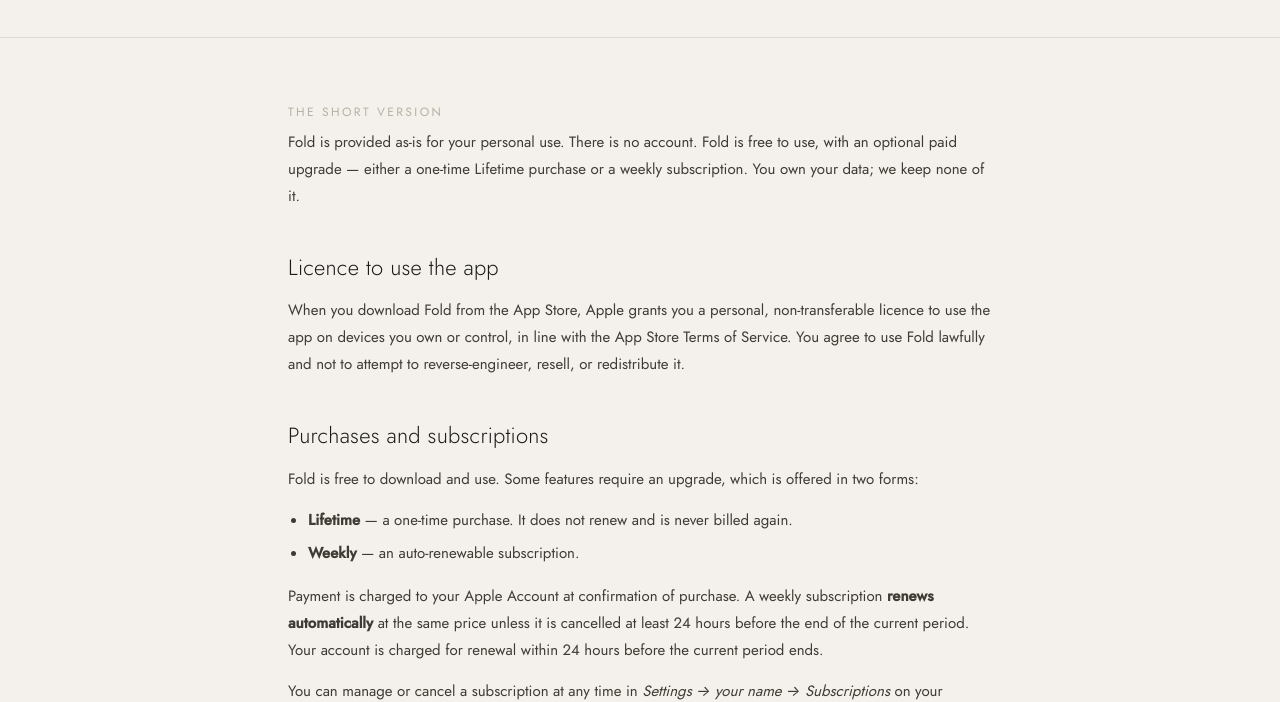
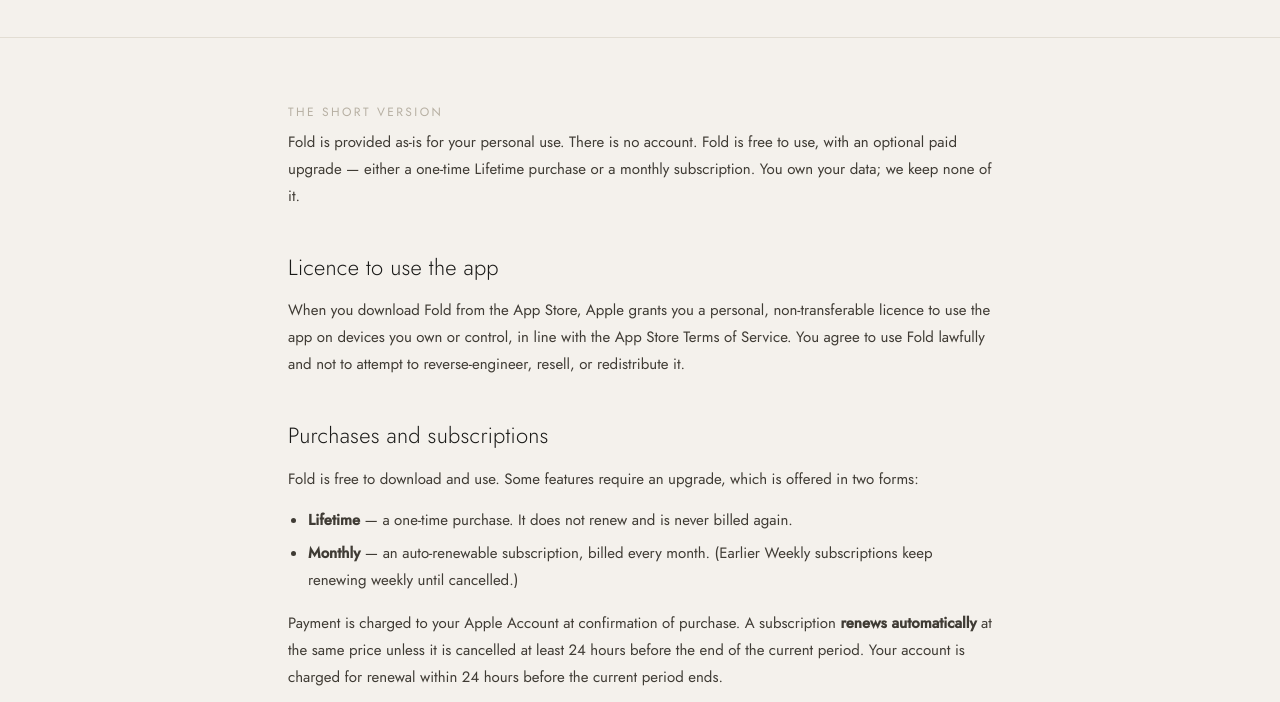
Before and after one commit to datnntqn/fold, a plain HTML site: page terms.html in a window 1280 px wide. Shown: the part 266-968 px from the top of the page. Drawn offline with Linux system fonts and the light colour scheme.

Commit message:
terms: subscription is Monthly, not Weekly

```diff
--- a/terms.html
+++ b/terms.html
@@ -29,7 +29,7 @@
 <main class="article">
   <div class="wrap">
     <p class="tl">The short version</p>
-    <p>Fold is provided as-is for your personal use. There is no account. Fold is free to use, with an optional paid upgrade — either a one-time Lifetime purchase or a weekly subscription. You own your data; we keep none of it.</p>
+    <p>Fold is provided as-is for your personal use. There is no account. Fold is free to use, with an optional paid upgrade — either a one-time Lifetime purchase or a monthly subscription. You own your data; we keep none of it.</p>
 
     <h2>Licence to use the app</h2>
     <p>When you download Fold from the App Store, Apple grants you a personal, non-transferable licence to use the app on devices you own or control, in line with the App Store Terms of Service. You agree to use Fold lawfully and not to attempt to reverse-engineer, resell, or redistribute it.</p>
@@ -38,9 +38,9 @@
     <p>Fold is free to download and use. Some features require an upgrade, which is offered in two forms:</p>
     <ul>
       <li><strong>Lifetime</strong> — a one-time purchase. It does not renew and is never billed again.</li>
-      <li><strong>Weekly</strong> — an auto-renewable subscription.</li>
+      <li><strong>Monthly</strong> — an auto-renewable subscription, billed every month. (Earlier Weekly subscriptions keep renewing weekly until cancelled.)</li>
     </ul>
-    <p>Payment is charged to your Apple Account at confirmation of purchase. A weekly subscription <strong>renews automatically</strong> at the same price unless it is cancelled at least 24 hours before the end of the current period. Your account is charged for renewal within 24 hours before the current period ends.</p>
+    <p>Payment is charged to your Apple Account at confirmation of purchase. A subscription <strong>renews automatically</strong> at the same price unless it is cancelled at least 24 hours before the end of the current period. Your account is charged for renewal within 24 hours before the current period ends.</p>
     <p>You can manage or cancel a subscription at any time in <em>Settings → your name → Subscriptions</em> on your device. Cancelling stops future renewals; it does not refund the current period. Deleting the app does not cancel a subscription.</p>
     <p>Prices are shown in the app in your local currency and may vary by territory. All purchases are processed by Apple and are subject to the <a href="https://www.apple.com/legal/internet-services/itunes/">Apple Media Services Terms and Conditions</a>. Refunds are handled by Apple, not by us — request one at <a href="https://reportaproblem.apple.com">reportaproblem.apple.com</a>.</p>
 
```
